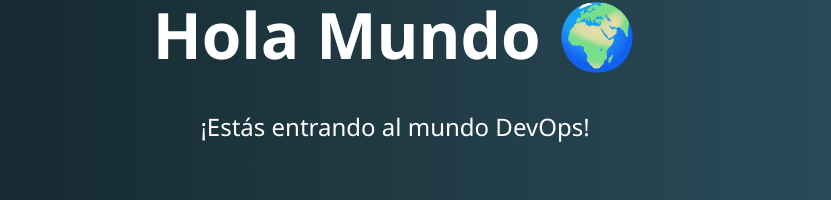
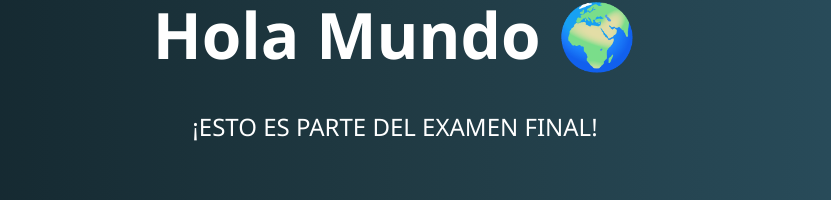
Before and after one commit to Aderling/PruebaFinal, a plain HTML site: page index.html in a window 1280 px wide. Shown: the part 342-542 px from the top of the page, without its empty margins (245-1076 px from the left). Drawn offline with Linux system fonts and the light colour scheme.

Commit message:
Update index.html

```diff
--- a/index.html
+++ b/index.html
@@ -35,6 +35,6 @@
 </head>
 <body>
   <h1>Hola Mundo 🌍</h1>
-  <p>¡Estás entrando al mundo DevOps!</p>
+  <p>¡ESTO ES PARTE DEL EXAMEN FINAL!</p>
 </body>
 </html>
```
